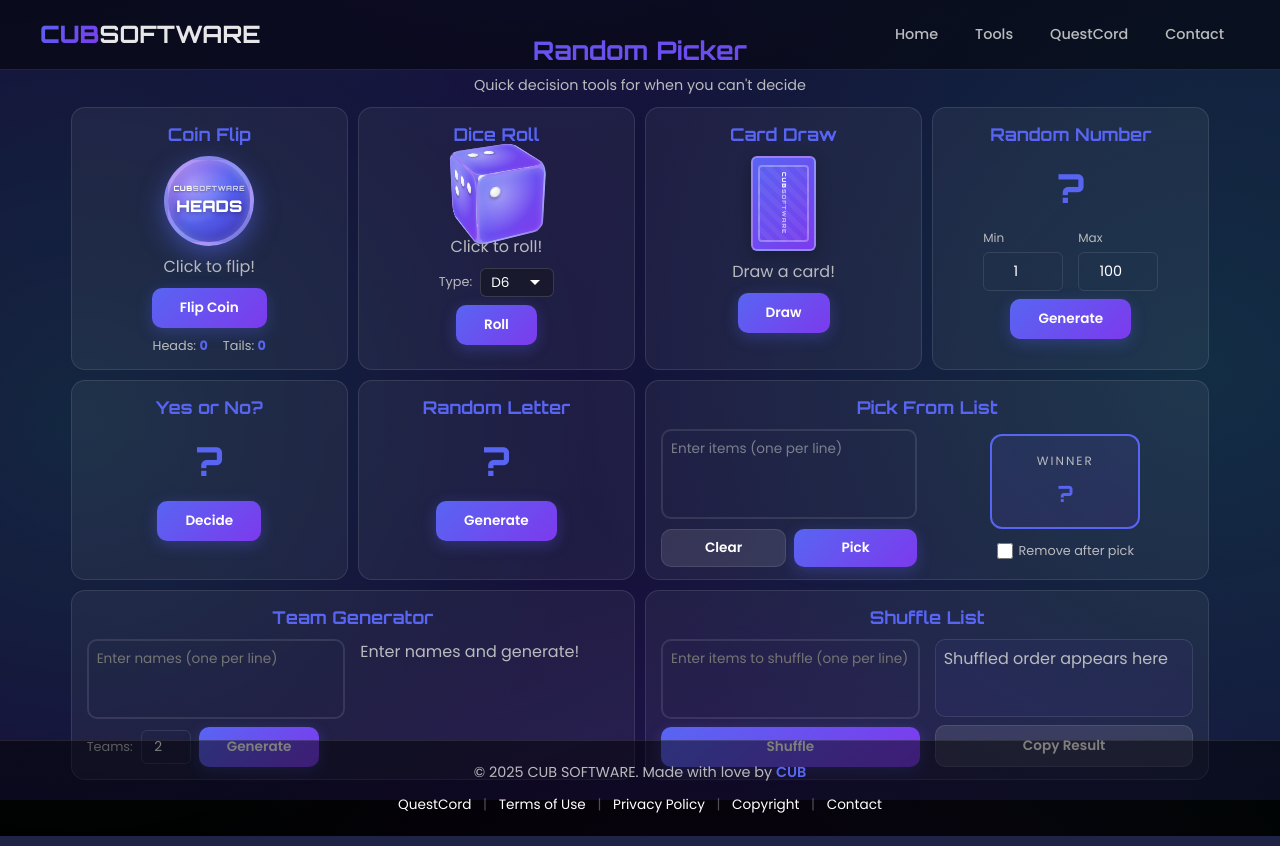
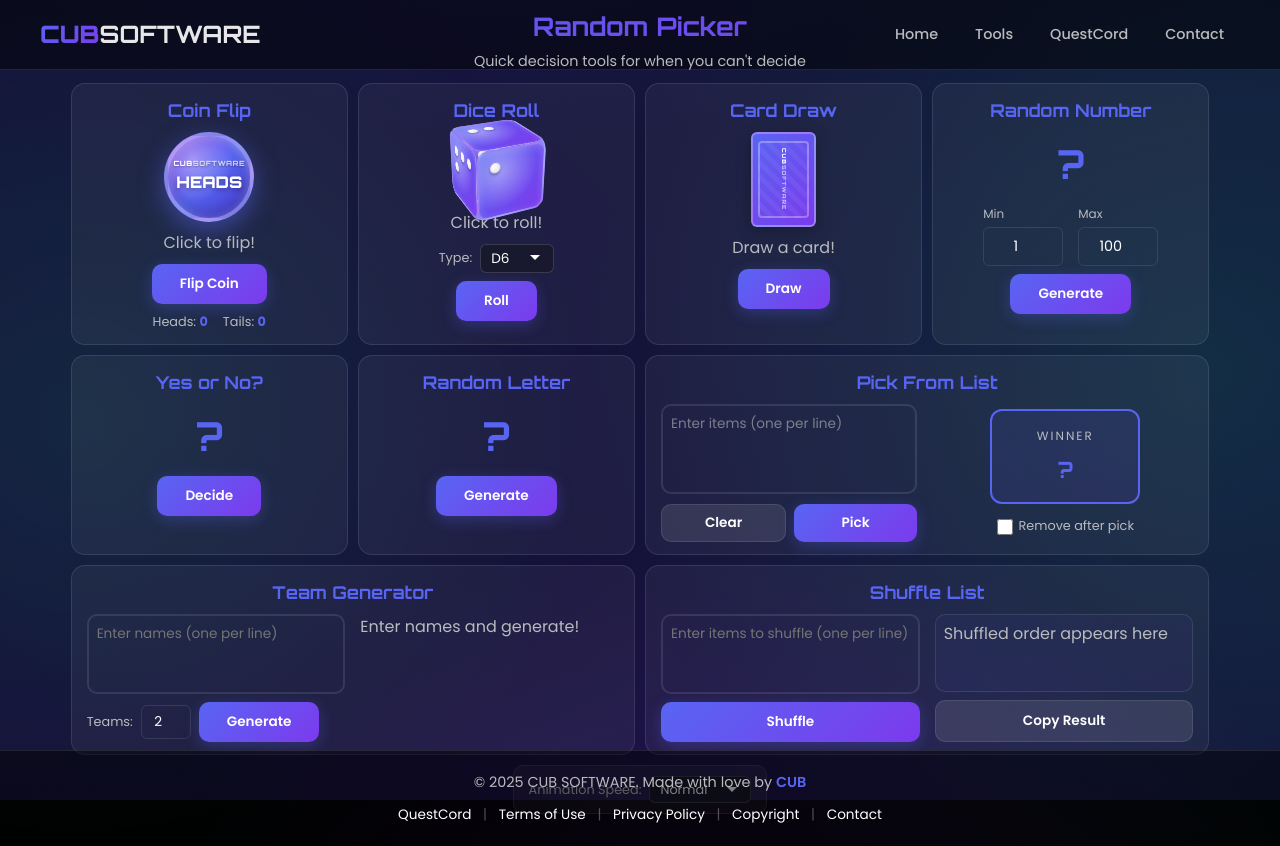
Before and after one commit to HexEchoTV/CUBSOFTWARE, a Flask app: page /apps/random-picker in a window 1280 px wide. Run offline with Flask 3, Linux system fonts and the light colour scheme.

Commit message:
CUBSOFTWARE DEPLOYMENT

```diff
--- a/cubsoftware-server/apps/cubsoftware-website/website/random-picker.html
+++ b/cubsoftware-server/apps/cubsoftware-website/website/random-picker.html
@@ -257,6 +257,19 @@
                 </div>
             </section>
         </div>
+
+        <!-- Settings Bar -->
+        <div class="settings-bar">
+            <div class="setting-item">
+                <label>Animation Speed:</label>
+                <select id="speedSelect" onchange="updateSpeed()">
+                    <option value="fast">Fast</option>
+                    <option value="normal" selected>Normal</option>
+                    <option value="slow">Slow</option>
+                    <option value="dramatic">Dramatic</option>
+                </select>
+            </div>
+        </div>
     </main>
 
     <!-- Toast Notification -->
--- a/cubsoftware-server/apps/cubsoftware-website/website/static/css/random-picker.css
+++ b/cubsoftware-server/apps/cubsoftware-website/website/static/css/random-picker.css
@@ -3,8 +3,8 @@
 .picker-container {
     max-width: 1600px;
     margin: 0 auto;
-    padding: 8px 25px;
-    height: calc(100vh - 130px);
+    padding: 0 25px;
+    height: calc(100vh - 120px);
     display: flex;
     flex-direction: column;
     justify-content: center;
@@ -801,6 +810,46 @@
     color: var(--text-primary);
 }
 
+/* Settings Bar */
+.settings-bar {
+    display: flex;
+    justify-content: center;
+    gap: 20px;
+    padding: 10px 15px;
+    margin-top: 10px;
+    background: var(--surface-color);
+    border: 1px solid var(--border-color);
+    border-radius: 10px;
+    width: fit-content;
+}
+
+.setting-item {
+    display: flex;
+    align-items: center;
+    gap: 8px;
+}
+
+.setting-item label {
+    font-size: 0.8rem;
+    color: var(--text-secondary);
+}
+
+.setting-item select {
+    padding: 5px 10px;
+    background: var(--background-color);
+    border: 1px solid var(--border-color);
+    border-radius: 6px;
+    color: var(--text-primary);
+    font-family: 'Poppins', sans-serif;
+    font-size: 0.8rem;
+    cursor: pointer;
+}
+
+.setting-item select:focus {
+    outline: none;
+    border-color: var(--primary-color);
+}
+
 /* Shuffle List */
 .shuffle-container {
     display: flex;
--- a/cubsoftware-server/apps/cubsoftware-website/website/static/js/random-picker.js
+++ b/cubsoftware-server/apps/cubsoftware-website/website/static/js/random-picker.js
@@ -6,10 +6,45 @@
 let tailsCount = 0;
 let numberHistory = [];
 
+// Speed settings
+const speedMultipliers = {
+    fast: 0.5,
+    normal: 1,
+    slow: 1.5,
+    dramatic: 2.5
+};
+
+let currentSpeed = 'normal';
+
+function getSpeed() {
+    return speedMultipliers[currentSpeed];
+}
+
+function updateSpeed() {
+    const select = document.getElementById('speedSelect');
+    currentSpeed = select.value;
+    localStorage.setItem('pickerSpeed', currentSpeed);
+
+    // Update CSS animation durations
+    document.documentElement.style.setProperty('--animation-speed', getSpeed());
+}
+
+// Load saved speed on page load
+document.addEventListener('DOMContentLoaded', () => {
+    const savedSpeed = localStorage.getItem('pickerSpeed');
+    if (savedSpeed && speedMultipliers[savedSpeed]) {
+        currentSpeed = savedSpeed;
+        document.getElementById('speedSelect').value = savedSpeed;
+    }
+});
+
 // Coin Flip
 function flipCoin() {
     const coin = document.getElementById('coin');
     const result = document.getElementById('coinResult');
+
+    // Set animation duration based on speed
+    coin.style.animationDuration = (1.5 * getSpeed()) + 's';
 
     // Add flipping animation
     coin.classList.remove('heads', 'tails');
@@ -31,7 +66,7 @@
             tailsCount++;
             document.getElementById('tailsCount').textContent = tailsCount;
         }
-    }, 600);
+    }, 1500 * getSpeed());
 }
 
 // Dice Roll
@@ -61,10 +96,12 @@
 function rollDice() {
     const maxValue = parseInt(document.getElementById('diceType').value);
     const result = document.getElementById('diceResult');
+    const duration = 1400 * getSpeed();
 
     if (maxValue === 6) {
         // 3D Dice roll
         const dice = document.getElementById('dice');
+        dice.style.animationDuration = (1.4 * getSpeed()) + 's';
         dice.classList.add('rolling');
 
         setTimeout(() => {
@@ -72,22 +109,25 @@
             const finalValue = Math.floor(Math.random() * 6) + 1;
             dice.style.transform = diceRotations[finalValue];
             result.textContent = `You rolled ${finalValue}!`;
-        }, 800);
+        }, duration);
     } else {
-        // Simple dice roll
+        // Simple dice roll with 3D-style animation
         const diceSimple = document.getElementById('diceSimple');
         const diceValue = document.getElementById('diceValue');
 
+        diceSimple.style.animationDuration = (1.4 * getSpeed()) + 's';
         diceSimple.classList.add('rolling');
 
+        // Number cycling during animation
         let animationCount = 0;
+        const maxCycles = Math.floor(35 * getSpeed());
         const animationInterval = setInterval(() => {
             diceValue.textContent = Math.floor(Math.random() * maxValue) + 1;
             animationCount++;
-            if (animationCount > 12) {
+            if (animationCount > maxCycles) {
                 clearInterval(animationInterval);
             }
-        }, 50);
+        }, 40);
 
         setTimeout(() => {
             diceSimple.classList.remove('rolling');
@@ -95,7 +135,7 @@
             const finalValue = Math.floor(Math.random() * maxValue) + 1;
             diceValue.textContent = finalValue;
             result.textContent = `You rolled ${finalValue}!`;
-        }, 600);
+        }, duration);
     }
 }
 
@@ -104,7 +144,6 @@
     const display = document.getElementById('numberDisplay');
     const minInput = document.getElementById('minNumber');
     const maxInput = document.getElementById('maxNumber');
-    const historyEl = document.getElementById('numberHistory');
 
     const min = parseInt(minInput.value) || 1;
     const max = parseInt(maxInput.value) || 100;
@@ -114,13 +153,16 @@
         return;
     }
 
+    const duration = 1600 * getSpeed();
+    const maxCycles = Math.floor(40 * getSpeed());
+
     // Animate through numbers
     display.classList.add('animating');
     let animationCount = 0;
     const animationInterval = setInterval(() => {
         display.textContent = Math.floor(Math.random() * (max - min + 1)) + min;
         animationCount++;
-        if (animationCount > 15) {
+        if (animationCount > maxCycles) {
             clearInterval(animationInterval);
         }
     }, 40);
@@ -131,12 +173,7 @@
         display.classList.remove('animating');
         const finalNumber = Math.floor(Math.random() * (max - min + 1)) + min;
         display.textContent = finalNumber;
-
-        // Add to history
-        numberHistory.unshift(finalNumber);
-        if (numberHistory.length > 5) numberHistory.pop();
-        historyEl.textContent = 'Recent: ' + numberHistory.join(', ');
-    }, 600);
+    }, duration);
 }
 
 // Pick From List
@@ -166,13 +203,16 @@
         return;
     }
 
+    const duration = 1800 * getSpeed();
+    const maxCycles = Math.floor(30 * getSpeed());
+
     // Animate through items
     let animationCount = 0;
     const animationInterval = setInterval(() => {
         const randomItem = items[Math.floor(Math.random() * items.length)];
         pickedValue.textContent = randomItem;
         animationCount++;
-        if (animationCount > 15) {
+        if (animationCount > maxCycles) {
             clearInterval(animationInterval);
         }
     }, 60);
@@ -191,7 +231,7 @@
             items.splice(winnerIndex, 1);
             textarea.value = items.join('\n');
         }
-    }, 900);
+    }, duration);
 }
 
 function clearList() {
@@ -203,6 +243,8 @@
 function yesOrNo() {
     const display = document.getElementById('yesnoDisplay');
     const isYes = Math.random() < 0.5;
+    const duration = 1600 * getSpeed();
+    const maxCycles = Math.floor(20 * getSpeed());
 
     // Animate
     display.classList.remove('yes', 'no');
@@ -212,7 +254,7 @@
         display.classList.toggle('yes');
         display.classList.toggle('no');
         animationCount++;
-        if (animationCount > 10) {
+        if (animationCount > maxCycles) {
             clearInterval(animationInterval);
         }
     }, 80);
@@ -223,7 +265,7 @@
         display.textContent = isYes ? 'YES' : 'NO';
         display.className = 'text-display animating ' + (isYes ? 'yes' : 'no');
         setTimeout(() => display.classList.remove('animating'), 300);
-    }, 800);
+    }, duration);
 }
 
 // Card Draw
@@ -238,6 +280,11 @@
     const cardSuitBottom = document.getElementById('cardSuitBottom');
     const cardCenterSuit = document.getElementById('cardCenterSuit');
     const result = document.getElementById('cardResult');
+    const flipDuration = 1 * getSpeed();
+
+    // Set animation duration
+    cardEl.style.transitionDuration = flipDuration + 's';
+    cardEl.style.animationDuration = flipDuration + 's';
 
     // Show back first, then flip
     cardEl.classList.add('showing-back');
@@ -270,8 +317,8 @@
 
         setTimeout(() => {
             cardEl.classList.remove('flipping');
-        }, 600);
-    }, 300);
+        }, flipDuration * 1000);
+    }, 500 * getSpeed());
 }
 
 function getSuitName(suit) {
@@ -287,6 +334,8 @@
 function generateLetter() {
     const display = document.getElementById('letterDisplay');
     const letters = 'ABCDEFGHIJKLMNOPQRSTUVWXYZ';
+    const duration = 1500 * getSpeed();
+    const maxCycles = Math.floor(30 * getSpeed());
 
     display.classList.add('animating');
 
@@ -294,7 +343,7 @@
     const animationInterval = setInterval(() => {
         display.textContent = letters[Math.floor(Math.random() * letters.length)];
         animationCount++;
-        if (animationCount > 12) {
+        if (animationCount > maxCycles) {
             clearInterval(animationInterval);
         }
     }, 50);
@@ -303,7 +352,7 @@
         clearInterval(animationInterval);
         display.classList.remove('animating');
         display.textContent = letters[Math.floor(Math.random() * letters.length)];
-    }, 400);
+    }, duration);
 }
 
 // Team Generator
@@ -327,6 +376,12 @@
         return;
     }
 
+    const duration = 1200 * getSpeed();
+
+    // Show loading animation
+    resultsContainer.innerHTML = '<span class="result">Generating teams...</span>';
+
+    setTimeout(() => {
         // Shuffle names
         const shuffled = [...names].sort(() => Math.random() - 0.5);
 
@@ -343,6 +398,7 @@
                 <div class="team-result-members">${team.join(', ')}</div>
             </div>
         `).join('');
+    }, duration);
 }
 
 // Shuffle List
@@ -362,6 +418,12 @@
         return;
     }
 
+    const duration = 1200 * getSpeed();
+
+    // Show loading animation
+    output.innerHTML = '<span class="result">Shuffling...</span>';
+
+    setTimeout(() => {
         // Fisher-Yates shuffle
         const shuffled = [...items];
         for (let i = shuffled.length - 1; i > 0; i--) {
@@ -373,6 +435,7 @@
 
         // Display as numbered list
         output.innerHTML = '<ol>' + shuffled.map(item => `<li>${item}</li>`).join('') + '</ol>';
+    }, duration);
 }
 
 function copyShuffled() {
```
Also changed, not shown: other parts of cubsoftware-server/apps/cubsoftware-website/website/static/css/random-picker.css (+25 -16 lines). Lines whose indentation alone changed are shown as unchanged.
